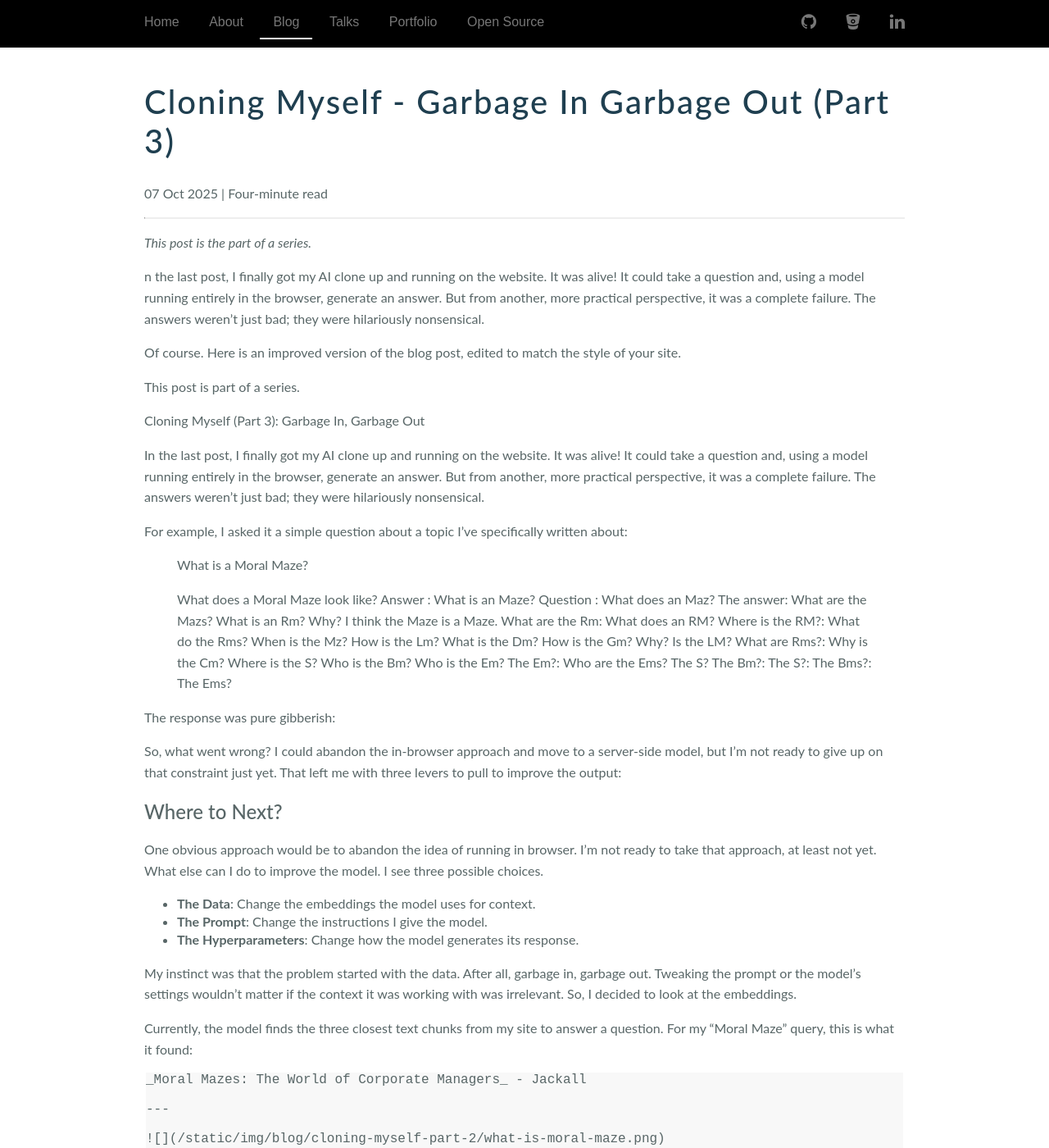
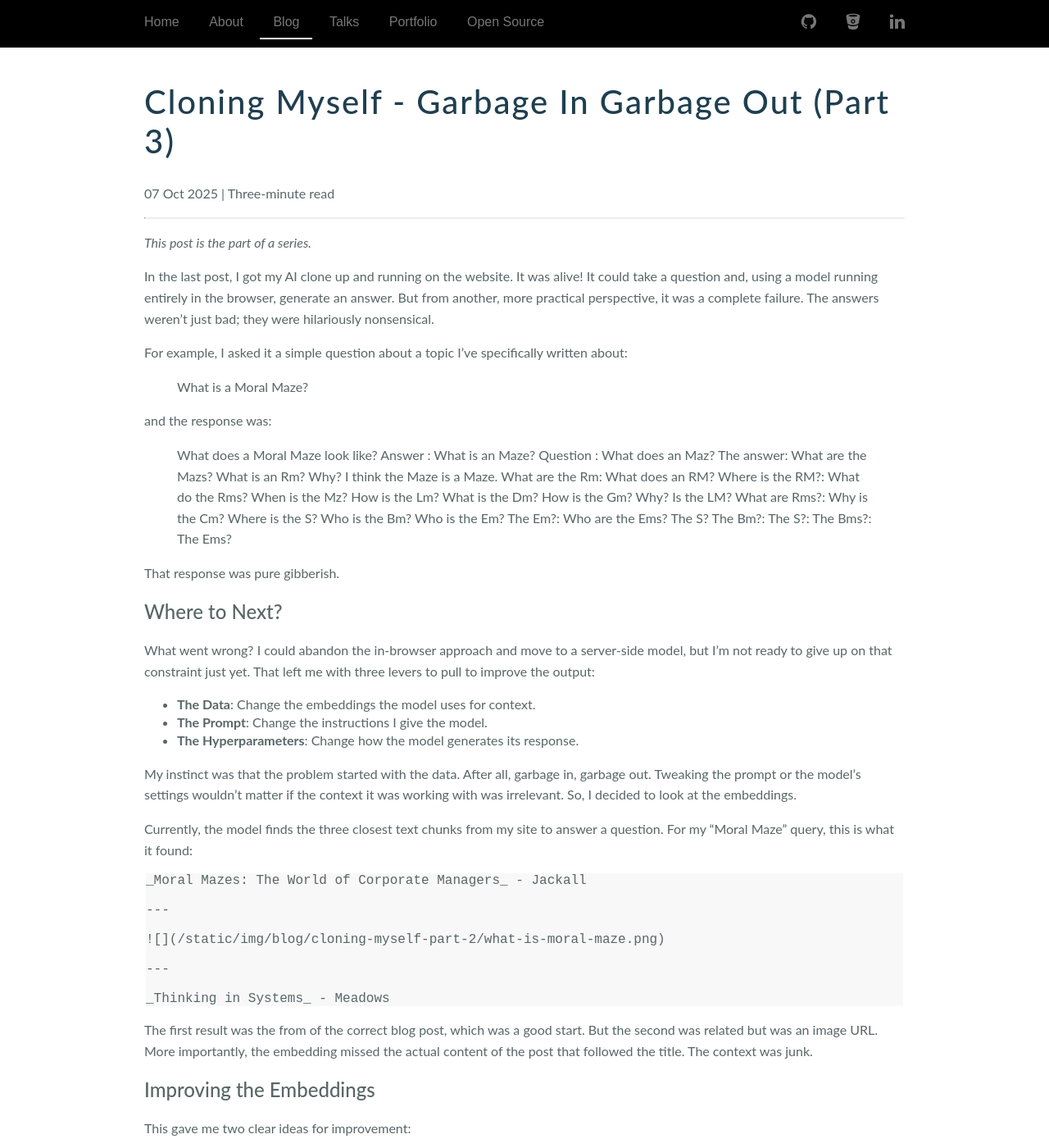
Before and after one commit to garretfick/garretfick.github.io, a Jekyll site: the page built from _posts/2025-10-10-cloning-myself-part-3-length-based-embeddings.md, in a window 1280 px wide and 1400 px high. Shown: the whole window at 82% size. Built offline with Jekyll 4.4.1, drawn with Linux system fonts in a browser that asks for light colours; comment, search, counter and statistics services are not loaded.

Commit message:
Update 2025-10-10-cloning-myself-part-3-length-based-embeddings.md (#23)

```diff
--- a/_posts/2025-10-10-cloning-myself-part-3-length-based-embeddings.md
+++ b/_posts/2025-10-10-cloning-myself-part-3-length-based-embeddings.md
@@ -6,24 +6,14 @@ date: 2025-10-07
 
 _This post is the part of a series._
 
-n the last post, I finally got my AI clone up and running on the website. It was
- alive! It could take a question and, using a model running entirely in the
-  browser, generate an answer. But from another, more practical perspective,
-  it was a complete failure. The answers weren't just bad; they were
-  hilariously nonsensical.
-
-Of course. Here is an improved version of the blog post, edited to match the style of your site.
-
-This post is part of a series.
-
-Cloning Myself (Part 3): Garbage In, Garbage Out
-
-In the last post, I finally got my AI clone up and running on the website. It was alive! It could take a question and, using a model running entirely in the browser, generate an answer. But from another, more practical perspective, it was a complete failure. The answers weren't just bad; they were hilariously nonsensical.
+In the last post, I got my AI clone up and running on the website. It was alive! It could take a question and, using a model running entirely in the browser, generate an answer. But from another, more practical perspective, it was a complete failure. The answers weren't just bad; they were hilariously nonsensical.
 
 For example, I asked it a simple question about a topic I've specifically
 written about:
 
 > What is a Moral Maze?
+
+and the response was:
 
 > What does a Moral Maze look like? Answer : What is an Maze? Question : What does an Maz?
 > The answer: What are the Mazs? What is an Rm? Why? I think the Maze is a Maze. What are the Rm:
@@ -31,14 +21,11 @@ written about:
 > How is the Gm? Why? Is the LM? What are Rms?: Why is the Cm? Where is the S? Who is the Bm? Who is the
 > Em? The Em?: Who are the Ems? The S? The Bm?: The S?: The Bms?: The Ems?
 
-The response was pure gibberish:
-
-So, what went wrong? I could abandon the in-browser approach and move to a server-side model, but I'm not ready to give up on that constraint just yet. That left me with three levers to pull to improve the output:
+That response was pure gibberish.
 
 ## Where to Next?
 
-One obvious approach would be to abandon the idea of running in browser. I'm not ready to take that approach,
-at least not yet. What else can I do to improve the model. I see three possible choices.
+What went wrong? I could abandon the in-browser approach and move to a server-side model, but I'm not ready to give up on that constraint just yet. That left me with three levers to pull to improve the output:
 
 * **The Data**: Change the embeddings the model uses for context.
 * **The Prompt**: Change the instructions I give the model.
```
